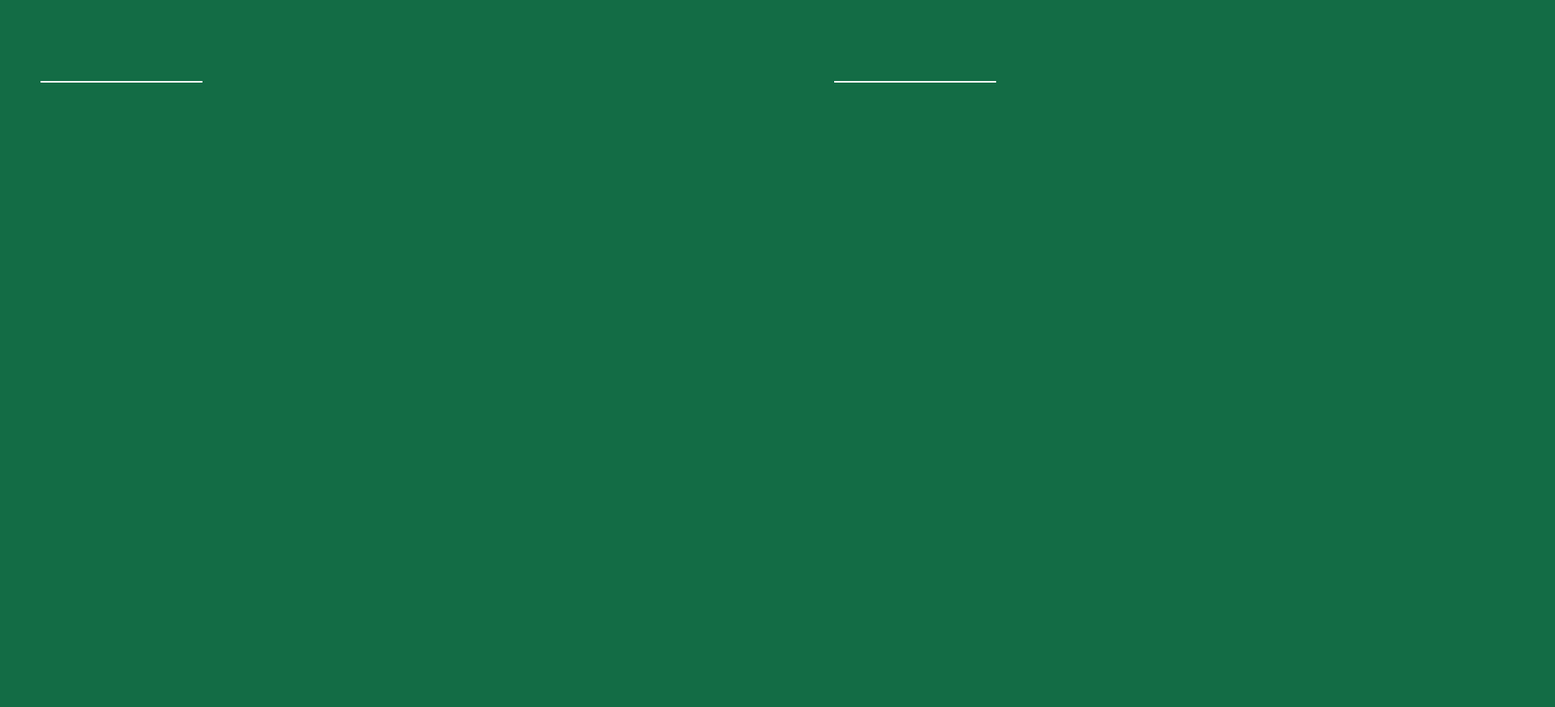
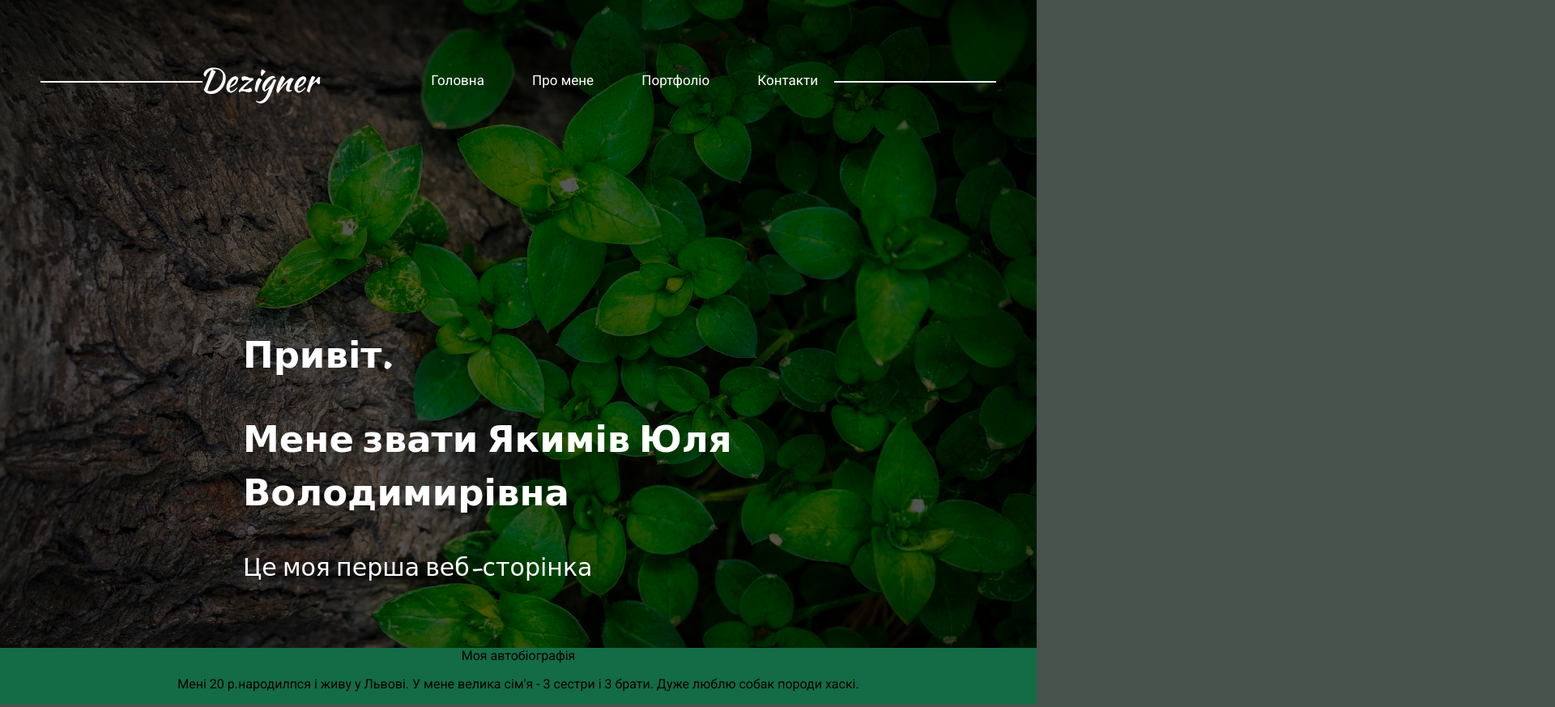
Before and after one commit to yulia200227/yulia200227.github.io, a plain HTML site: page index.html in a window 1280 px wide. Shown: the top 873 px of the page at 81% size, 1920 px wide, since content can reach past the window. Drawn offline with Linux system fonts and the light colour scheme.

Commit message:
Add files via upload

```diff
--- a/style.css
+++ b/style.css
@@ -1,8 +1,10 @@
 body {
-    background: #136c45;
-    margin: 140%;
+    background: #47524d;
+
+    margin: 0px;
     font-family: 'Roboto', sans-serif;
 }
+
 .container {
     margin: 0px 160px;
 }
```
Also changed, not shown: index.html (+1 -0 lines).
